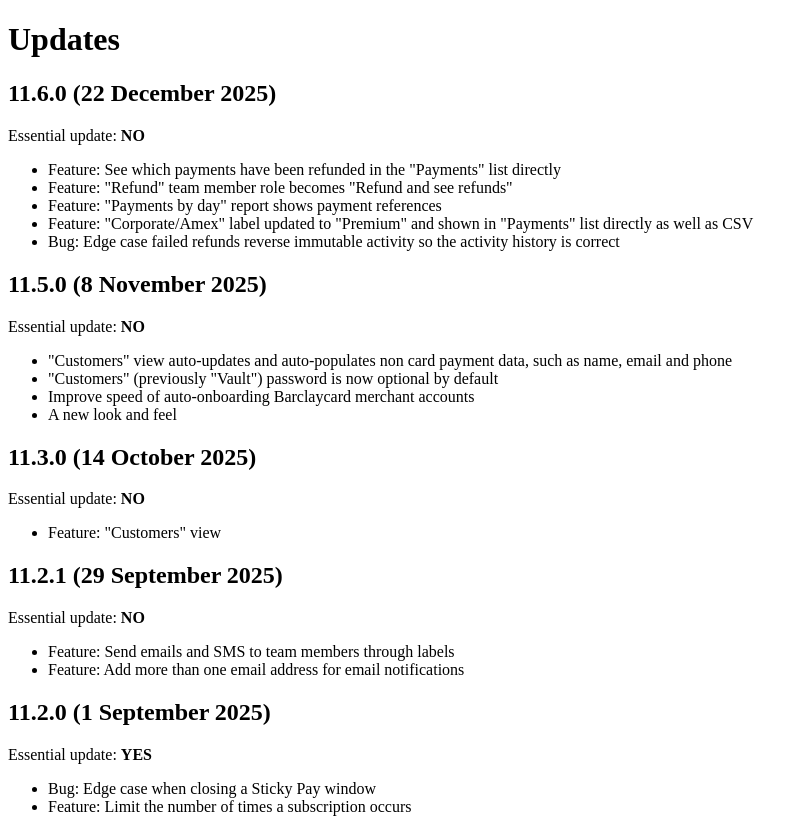
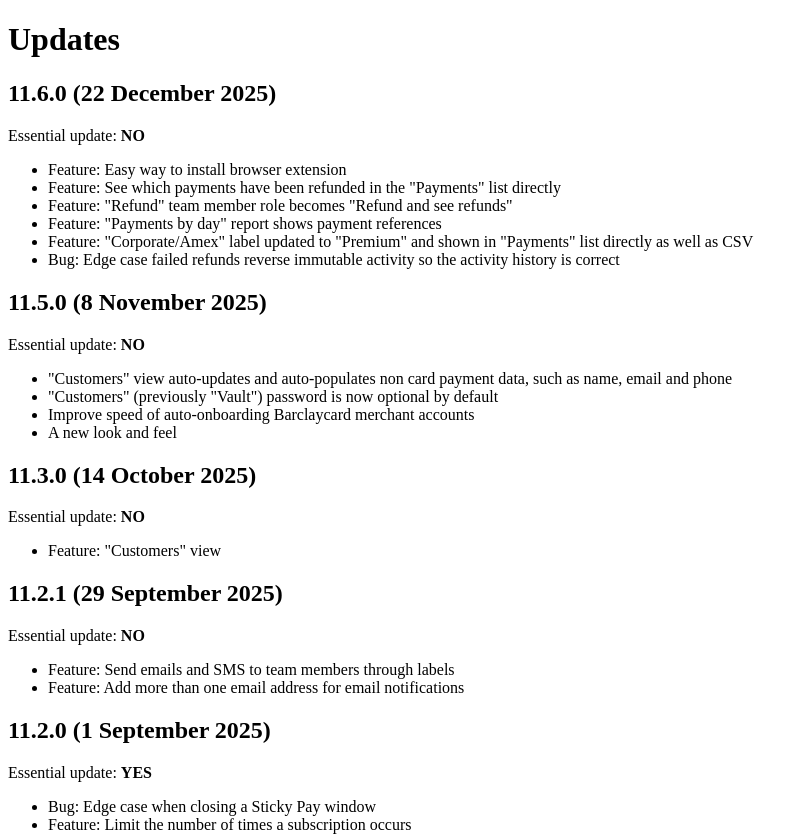
Before and after one commit to Stickyto/sticky-docs, a Next.js app in the folder src/: page /updates in a window 1280 px wide. Shown: the top 836 px of the page, without its empty margins (0-807 px from the left). Built offline with nearby package versions, Linux system fonts and the light colour scheme.

Commit message:
WIP changelog

```diff
--- a/src/pages/updates.mdx
+++ b/src/pages/updates.mdx
@@ -4,6 +4,7 @@
 
 Essential update: **NO**
 
+ - Feature: Easy way to install browser extension
  - Feature: See which payments have been refunded in the "Payments" list directly
  - Feature: "Refund" team member role becomes "Refund and see refunds"
  - Feature: "Payments by day" report shows payment references
```
